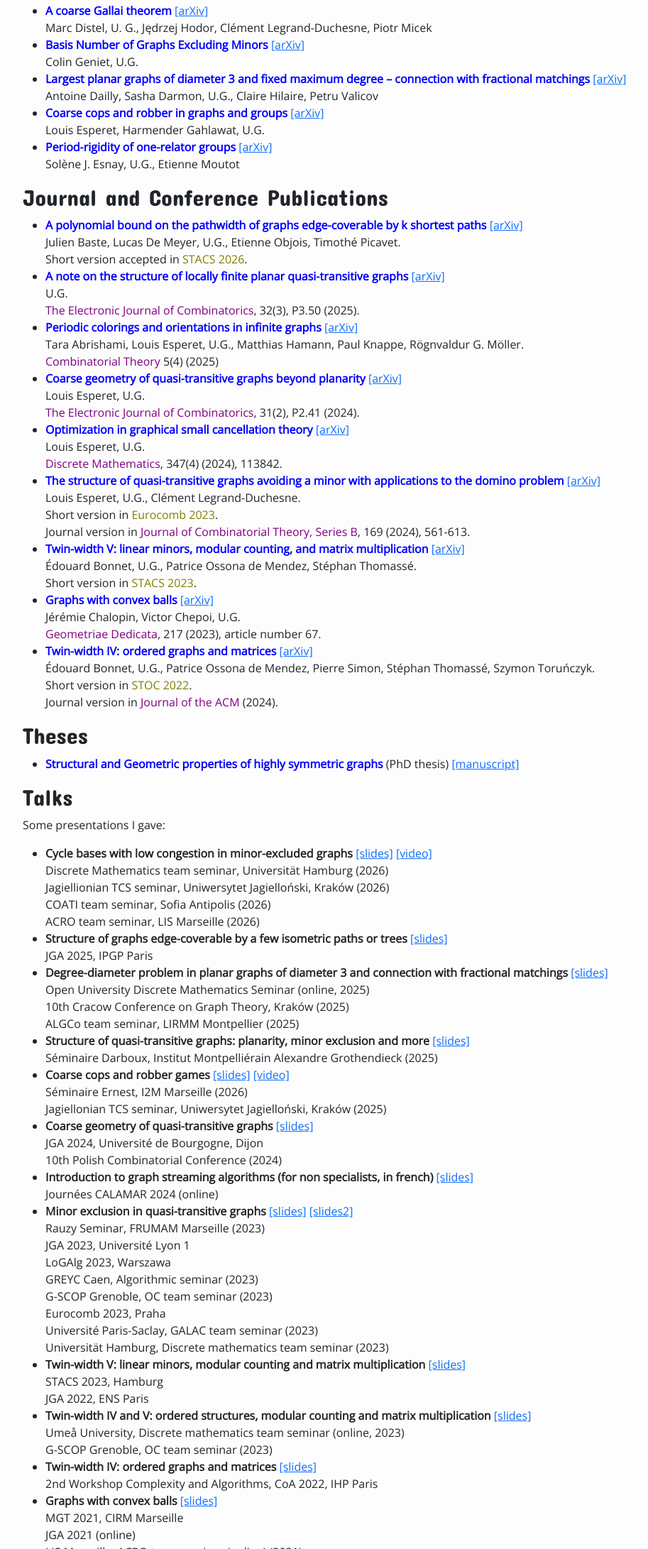
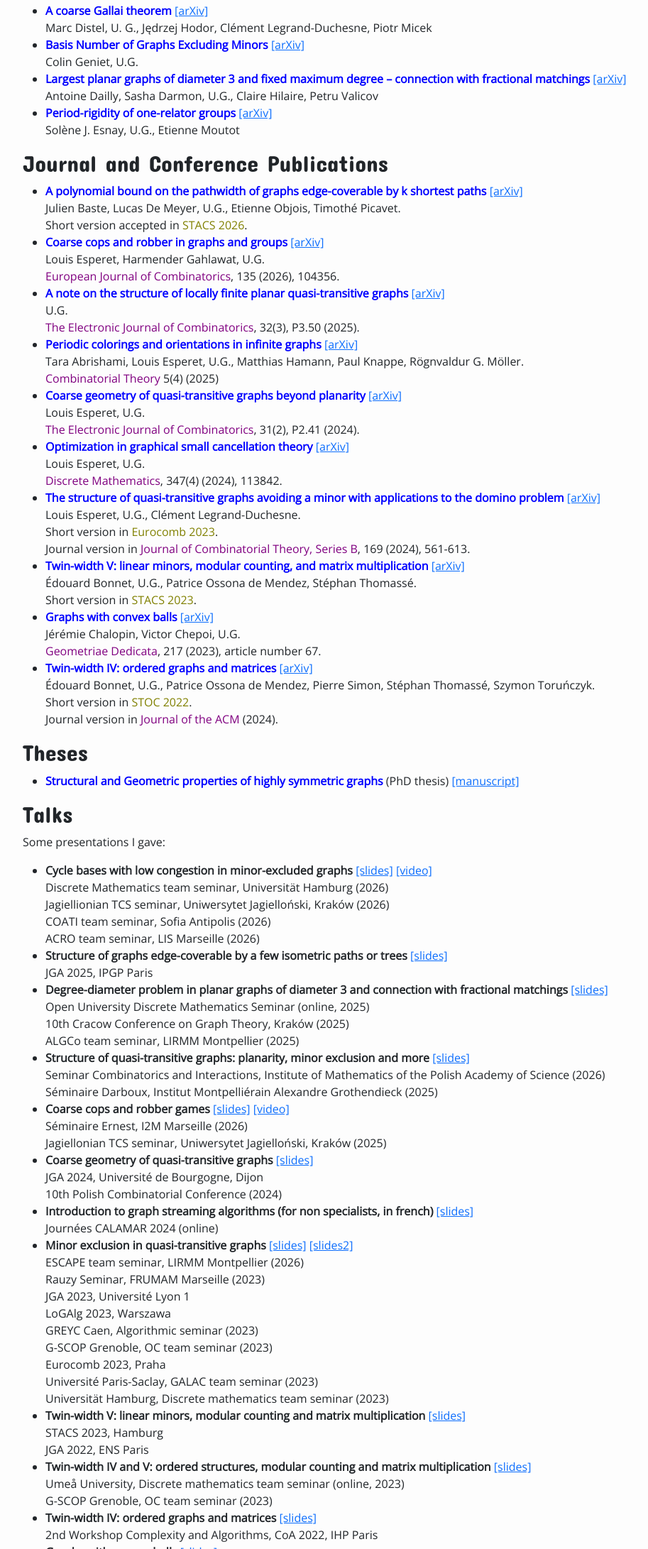
Before and after one commit to Ugoue/ugoue.github.io, a plain HTML site: page research/index.html in a window 1280 px wide. Shown: the part 368-2550 px from the top of the page at 71% size, without its empty margins (50-963 px from the left). Drawn offline with nearby package versions, Linux system fonts and the light colour scheme.

Commit message:
Ref journal CopsRobber + Talks Décembre 2026

```diff
--- a/research/index.html
+++ b/research/index.html
@@ -109,8 +109,6 @@ Marc Distel, U. G., Jędrzej Hodor, Clément Legrand-Duchesne, Piotr Micek</li>
 Colin Geniet, U.G.</li>
 <li><span style="color:blue"><strong>Largest planar graphs of diameter 3 and fixed maximum degree – connection with fractional matchings</strong></span> <a href="https://arxiv.org/abs/2507.18797">[arXiv]</a><br>
 Antoine Dailly, Sasha Darmon, U.G., Claire Hilaire, Petru Valicov</li>
-<li><span style="color:blue"><strong>Coarse cops and robber in graphs and groups</strong></span> <a href="https://arxiv.org/abs/2502.15571">[arXiv]</a><br>
-Louis Esperet, Harmender Gahlawat, U.G.</li>
 <li><span style="color:blue"><strong>Period-rigidity of one-relator groups</strong></span> <a href="https://arxiv.org/abs/2502.03602">[arXiv]</a><br>
 Solène J. Esnay, U.G., Etienne Moutot</li>
 </ul>
@@ -119,6 +117,9 @@ Solène J. Esnay, U.G., Etienne Moutot</li>
 <li><span style="color:blue"><strong>A polynomial bound on the pathwidth of graphs edge-coverable by k shortest paths</strong></span> <a href="https://arxiv.org/abs/2510.02901">[arXiv]</a><br>
 Julien Baste, Lucas De Meyer, U.G., Etienne Objois, Timothé Picavet.<br>
 Short version accepted in <span style="color:olive">STACS 2026</span>.</li>
+<li><span style="color:blue"><strong>Coarse cops and robber in graphs and groups</strong></span> <a href="https://arxiv.org/abs/2502.15571">[arXiv]</a><br>
+Louis Esperet, Harmender Gahlawat, U.G.<br>
+<span style="color:purple">European Journal of Combinatorics</span>, 135 (2026), 104356.</li>
 <li><span style="color:blue"><strong>A note on the structure of locally finite planar quasi-transitive graphs</strong></span> <a href="https://arxiv.org/abs/2412.20300">[arXiv]</a><br>
 U.G.<br>
 <span style="color:purple">The Electronic Journal of Combinatorics</span>, 32(3), P3.50 (2025).</li>
@@ -165,6 +166,7 @@ Open University Discrete Mathematics Seminar (online, 2025)<br>
 10th Cracow Conference on Graph Theory, Kraków (2025)<br>
 ALGCo team seminar, LIRMM Montpellier (2025)</li>
 <li><strong>Structure of quasi-transitive graphs: planarity, minor exclusion and more</strong> <a href="/slidesIMAG.pdf">[slides]</a><br>
+Seminar Combinatorics and Interactions, Institute of Mathematics of the Polish Academy of Science (2026)<br>
 Séminaire Darboux, Institut Montpelliérain Alexandre Grothendieck (2025)</li>
 <li><strong>Coarse cops and robber games</strong> <a href="/slidesJagTCS.pdf">[slides]</a> <a href="https://www.youtube.com/watch?v=jZ3bG4-1gjE">[video]</a><br>
 Séminaire Ernest, I2M Marseille (2026)<br>
@@ -174,7 +176,8 @@ JGA 2024, Université de Bourgogne, Dijon<br>
 10th Polish Combinatorial Conference (2024)</li>
 <li><strong>Introduction to graph streaming algorithms (for non specialists, in french)</strong> <a href="/slidesCalamar.pdf">[slides]</a><br>
 Journées CALAMAR 2024 (online)</li>
-<li><strong>Minor exclusion in quasi-transitive graphs</strong> <a href="/slidesHamburg.pdf">[slides]</a>  <a href="/slidesRauzy.pdf">[slides2]</a><br>
+<li><strong>Minor exclusion in quasi-transitive graphs</strong> <a href="/slidesHamburg.pdf">[slides]</a>  <a href="/slidesESCAPE.pdf">[slides2]</a><br>
+ESCAPE team seminar, LIRMM Montpellier (2026)<br>
 Rauzy Seminar, FRUMAM Marseille (2023)<br>
 JGA 2023, Université Lyon 1<br>
 LoGAlg 2023, Warszawa<br>
```
